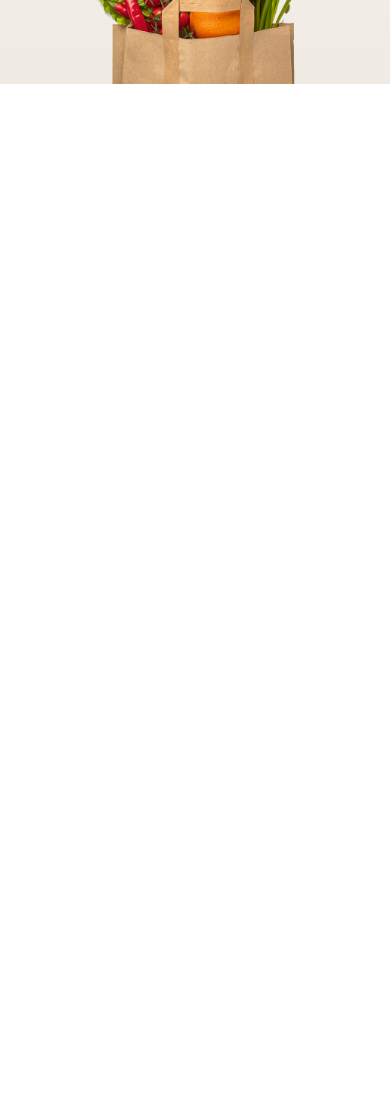
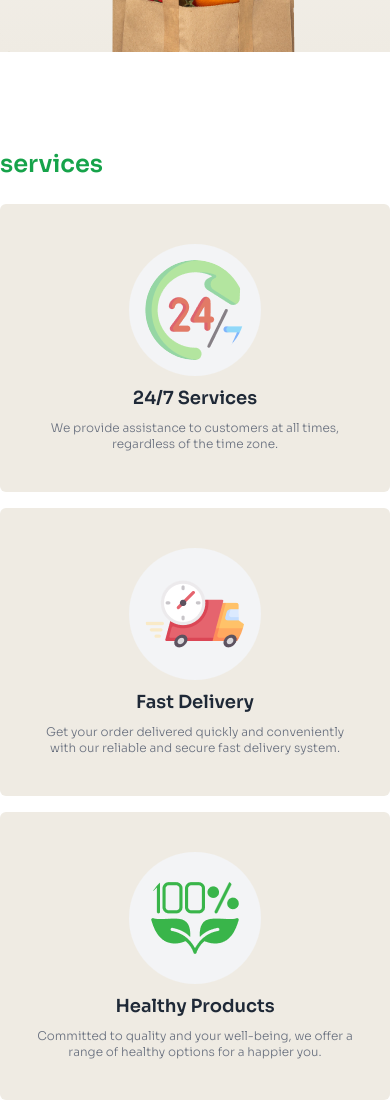
Before and after one commit to LinkonJT/Assignment-3-Living-Lab-c2, a plain HTML site: page index.html in a window 390 px wide. Shown: the part 599-1699 px from the top of the page. Before the commit the page ends 844 px from the top, so only its background shows below. Drawn offline with nearby package versions, Linux system fonts and the light colour scheme.

Commit message:
#2 Services desk and mobile done

```diff
--- a/index.html
+++ b/index.html
@@ -33,33 +33,23 @@
   font-family: "Poppins", serif;
 }
 
+.bg-primary{
+  background-color: #EFEBE3;
+}
 
 </style>
 
 
-<!-- ### customize tailwind config ### -->
-<script>
-    tailwind.config = {
-      theme: {
-        extend: {
-          colors: {
-            clifford: '#E76F51',
-            'bike-primary': '#E76F51',
-            'bike-primary-bg': 'rgba(231, 111, 81, 0.1)'
-          }
-        }
-      }
-    }
-  </script>
+
 </head>
 
 <body class="sora-font">
 
 
-    <header class="mx-auto mb-9 bg-gradient-to-t from-[#EFEBE3] to-[#FFFFFF] overflow-hidden">
+    <header class="mx-auto mb-24 md:mb-36 bg-gradient-to-t from-[#EFEBE3] to-[#FFFFFF] overflow-hidden">
 
         <!-- #### navbar section ####  -->
-        <nav class="max-w-[1320px] mx-auto navbar bg-base-100 flex justify-between border border-1 border-green-600 sm:border-none mb-24">
+        <nav class="max-w-[1320px] mx-auto navbar overflow-hidden bg-base-100 flex justify-between border border-1 border-green-600 sm:border-none mb-16 md:mb-24">
                     <!-- desktop manu icon -->
                     <div class="hidden md:inline-block">
                     <a class="btn btn-ghost text-xl"><img class="w-36 h-14" src="./c2-assets/logo-header.png" alt=""></a>
@@ -116,6 +106,50 @@
 
 </header>
 
+        <!-- ######### Services Section ######## -->
+
+<section class="max-w-[390px] md:max-w-[1320px] mx-auto">
+
+
+    <h2 class="text-2xl md:text-4xl text-green-600 font-semibold ">services</h2><br>
+
+    <!-- ###### service container ##### -->
+    <div class="grid grid-cols-1 md:grid-cols-3 md:flex-row gap-y-4 md:gap-5">
+        <!-- service card-1 -->
+      <div class="space-y-2 py-10 px-8 bg-primary text-center rounded-md ">
+
+          <img class="bg-gray-100 rounded-full p-4 mx-auto" src="./c2-assets/service.png" alt="">
+
+          <h3 class="font-semibold text-lg">24/7 Services</h3>
+          <p class="font-light text-xs md:text-sm text-gray-500">We provide assistance to customers at all times, regardless of the time zone.</p>
+      </div>
+
+
+      <!-- card 2 -->
+      <div class="space-y-2 py-10 px-8 bg-primary text-center rounded-md">
+
+        <img class="bg-gray-100 rounded-full p-4 mx-auto" src="./c2-assets/delivery.png" alt="">
+
+        <h3 class="font-semibold text-lg">Fast Delivery</h3>
+        <p class="font-light text-xs md:text-sm text-gray-500">Get your order delivered quickly and conveniently with our reliable and secure fast delivery system.</p>
+    </div>
+
+
+      <!-- card 3 -->
+
+      <div class="space-y-2 py-10 px-8 bg-primary text-center rounded-md">
+
+        <img class="bg-gray-100 rounded-full p-4 mx-auto" src="./c2-assets/healthy.png" alt="">
+
+        <h3 class="font-semibold text-lg">Healthy Products</h3>
+        <p class="font-light text-xs md:text-sm text-gray-500">Committed to quality and your well-being, we offer a range of healthy options for a happier you.</p>
+    </div>
+
+
+    </div>
+
+
+</section>
 
 </body>
 </html>
```
